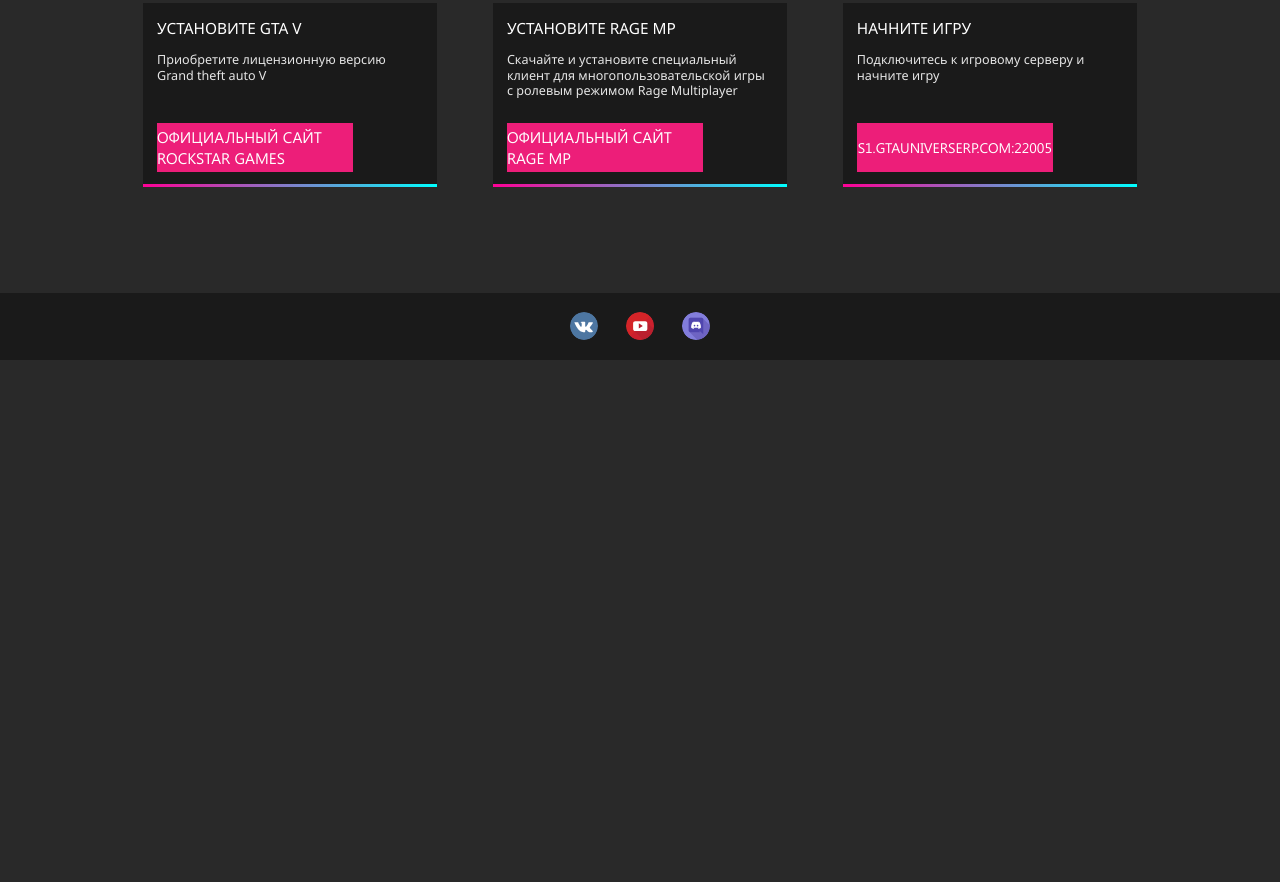
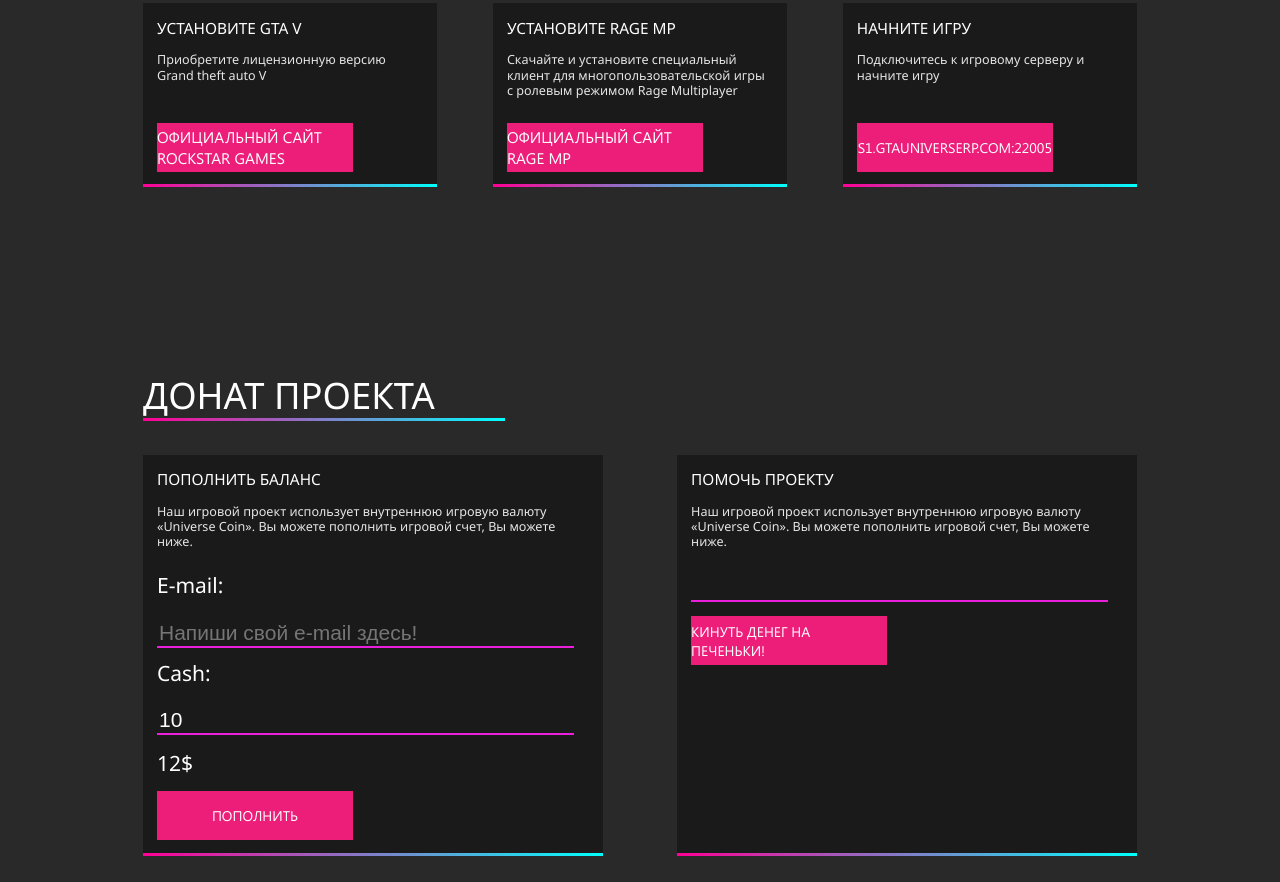
Before and after one commit to yayanshlyahov/gtauniverserp, a plain HTML site: page index.html in a window 1280 px wide. Shown: the part 1378-2260 px from the top of the page. Before the commit the page ends 1738 px from the top, so only its background shows below. Drawn offline with nearby package versions, Linux system fonts and the light colour scheme.

Commit message:
update css

```diff
--- a/css/style.css
+++ b/css/style.css
@@ -336,6 +336,60 @@
   background-color: #ea1fdb;
 }
 
+.donat {
+  height: 100vh;
+  box-sizing: border-box;
+  display: flex;
+  align-items: center;
+}
+
+.donat .container h3 {
+  margin-bottom: 4.8rem;
+  text-transform: uppercase;
+}
+.donat .container p {
+  margin-bottom: 2rem;
+}
+.donat .container .row {
+  -webkit-box-pack: justify;
+  -ms-flex-pack: justify;
+  justify-content: space-between;
+}
+.donat .container .row .license {
+  padding: 2.2rem 2.5rem 2.2rem 2rem;
+  background-color: #1a1a1a;
+  width: calc(100% / 2 - 5.3rem);
+  -webkit-box-sizing: border-box;
+  box-sizing: border-box;
+}
+.donat .container .row .license h4 {
+  margin-bottom: 2rem;
+  text-transform: uppercase;
+}
+.donat .container .row .license p {
+  margin-bottom: 1.3rem;
+}
+.donat .container .row .license a:hover {
+  background-color: #ea1fdb;
+}
+
+input[type=email], input[type=number] {
+  border: none;
+  border-bottom: 2px solid #ea1fdb;
+  background: transparent;
+  font-size: 3rem;
+  font-weight: 300;
+  color: #fff;
+  width: calc(100% - 2.2rem);
+  margin-bottom: 2rem;
+}
+
+.universe-cash {
+  font-size: 3rem;
+  font-weight: 300;
+  padding-bottom: 2rem;
+}
+
 .bottom-container {
   height: 10vh;
 }
--- a/index.html
+++ b/index.html
@@ -5,6 +5,14 @@
     <meta charset="UTF-8" />
     <meta name="viewport" content="width=device-width" />
     <title> GTA UNIVERSE | RP</title>
+    <script>
+      function calculateUniverse(){
+        var cashToPay = document.getElementById('cash').value;
+        var universe = Math.round(cashToPay * 1.2, 1);
+        document.getElementById('universeCash').innerText = universe+'$';
+      }
+      let timerId = setInterval(() => calculateUniverse(), 500);
+    </script>
   </head>
   <body>
     <div class="bg"></div>
@@ -35,7 +43,7 @@
                   <a href="#">форум</a>
                 </li>
                 <li>
-                  <a href="#">донат</a>
+                  <a href="#donat">донат</a>
                 </li>
                 <li>
                   <a href="#">контакты</a>
@@ -62,7 +70,7 @@
           <img src="img/logo.svg" alt="" />
         </div>
         <h1>GTA UNIVERSE | RP</h1>
-        <h2 class="b-grad">Создай свою Вселенную!</h2>
+        <h2 class="b-grad">Создай свою роль во вселенной</h2>
         <a class="btn" href="#play">начать играть</a>
       </div>
     </div>
@@ -111,6 +119,33 @@
         </div>
       </div>
     </div>
+    <div id="donat" class="donat">
+      <div class="container">
+        <h3 class="b-grad pr">ДОНАТ ПРОЕКТА</h3>
+        <div class="row">
+          <div class="license b-grad">
+            <h4>Пополнить баланс</h4>
+            <br />
+            <p class="small">Наш игровой проект использует внутреннюю игровую валюту «Universe Coin». Вы можете пополнить игровой счет, Вы можете ниже.</p>
+            <p class="universe-cash">E-mail:</p><input type="email" placeholder="Напиши свой e-mail здесь!" pattern="[a-z0-9._%+-]+@[a-z0-9.-]+\.[a-z]{2,}$">
+            <br />
+            <p class="universe-cash">Cash:</p><input type="number" id="cash" value="10">
+            <br />
+            <span id="universeCash" class="universe-cash">12$</span>
+            <br />
+            <a class="btn small" style="font-size: 14px; margin-top: 2rem;">Пополнить</a>
+          </div>
+          <div class="license b-grad">
+            <h4>Помочь проекту</h4>
+            <br />
+            <p class="small">Наш игровой проект использует внутреннюю игровую валюту «Universe Coin». Вы можете пополнить игровой счет, Вы можете ниже.</p>
+            <input type="number">
+            <br />
+            <a class="btn small" style="font-size: 14px;">Кинуть денег на печеньки!</a>
+          </div>
+        </div>
+      </div>
+    </div>
     <div class="bottom-container"></div>
     <div class="footer">
       <div class="container">
```
